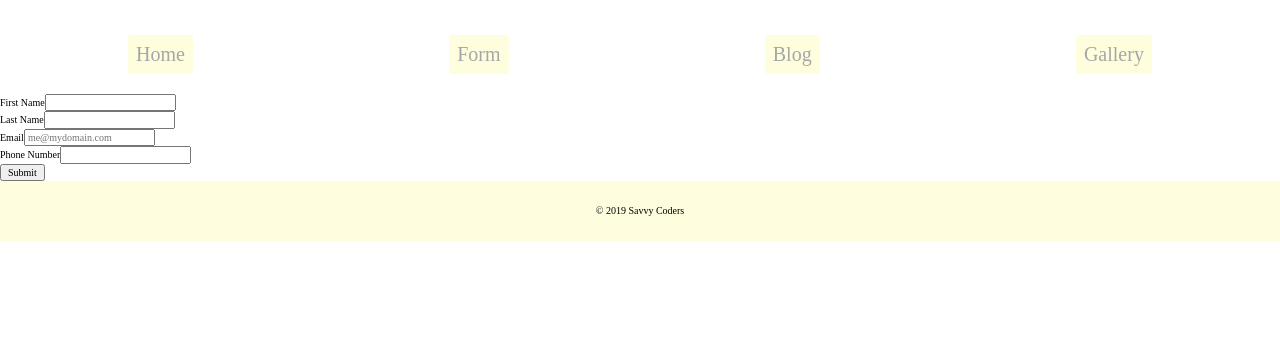
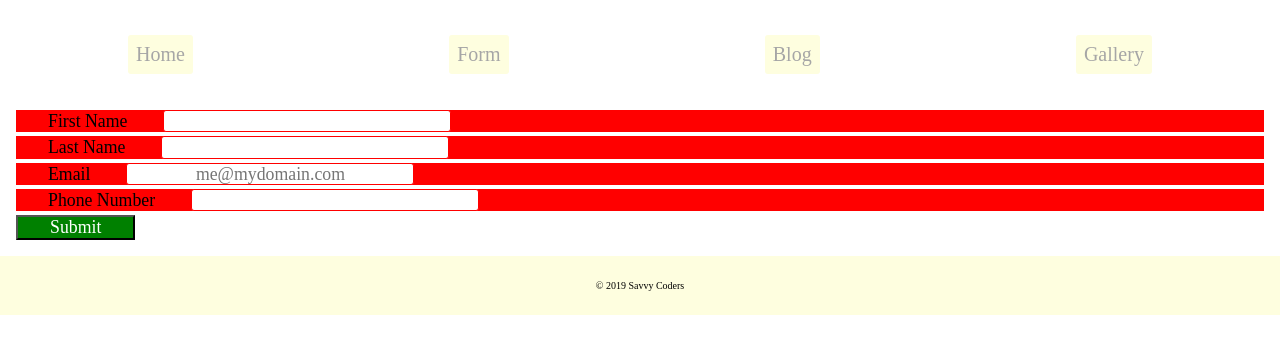
Before and after one commit to madiry0904/practice-spa, a plain HTML site: page form/index.html in a window 1280 px wide. Shown: the part 113-466 px from the top of the page. Drawn offline with nearby package versions, Linux system fonts and the light colour scheme; a web font is replaced by a local one.

Commit message:
added form

```diff
--- a/form/index.html
+++ b/form/index.html
@@ -25,7 +25,7 @@
 
     <nav>
       <ul>
-        <li class="button"><a href="#">Home</a></li>
+        <li class="button"><a href="../">Home</a></li>
         <li class="button"><a href="#">Form</a></li>
         <li class="button"><a href="#">Blog</a></li>
         <li class="button"><a href="#">Gallery</a></li>
@@ -46,7 +46,7 @@
         <div>
           <label for="phone">Phone Number</label><input type="tel" id="phone" />
         </div>
-        <button type = "submit">Submit</button>
+        <button class = button--submit type = "submit">Submit</button>
       </form>
     </main>
     <footer>
--- a/styles.css
+++ b/styles.css
@@ -24,48 +24,81 @@ h1{
   color: #a6a6a6;
   font-size: 5em;
 }
+
 h2{
 font-size:5em;
 }
+
 ul{
   list-style-type: none;
   padding: 0;
 }
+
 nav ul{
   font-size: 2em;
   display: flex;
   justify-content: space-around;
 }
-p{
-  font-size: 2.5em;
+
+p,
+input,
+label,
+button{
+  font-size: 1.777em;
   text-align:center;
   padding: 0 2rem;
+}
+
+label{
+  margin-right: 0.25rem;
+}
+
+input{
+  border: solid, thin, red;
+  border-radius: 3px;
+
 }
 
 figure,
 img{
 max-width: 100%;
+}
 
+form{
+  padding: 1rem;
+}
+form div{
+  background-color: red;
+  margin-bottom: 0.25rem;
+}
 
-}
 footer{
   background-color: var(--text-secondary-color);
   padding: 1.5rem;
   text-align :center;
 }
 
+
 .button{
   background-color: var(--text-secondary-color);
   padding: 0.5rem;
   border-radius: 3px
 }
+
+.button--submit{
+  background-color: green;
+  color: white;
+}
+
 .button a{
   text-decoration: none;
   color: var(--text-primary-color)
 }
+
 .flex{
   display:flex;
 }
+
 .mobile-hidden{
   display:none;
 }
```
Also changed, not shown: index.html (+1 -1 lines).
